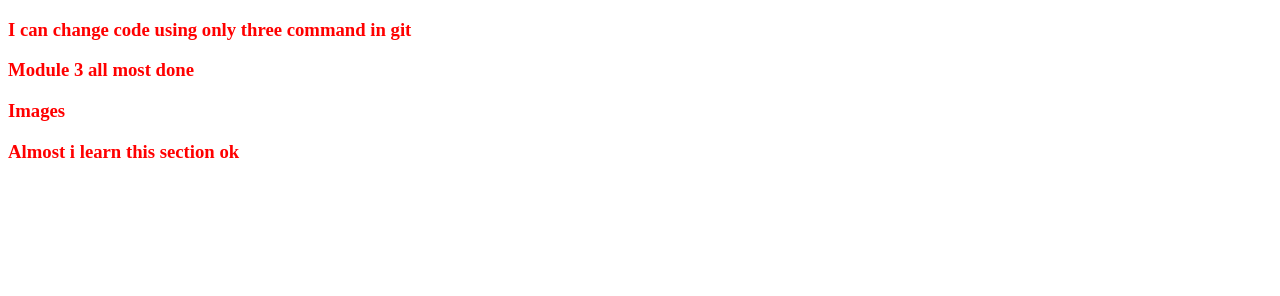
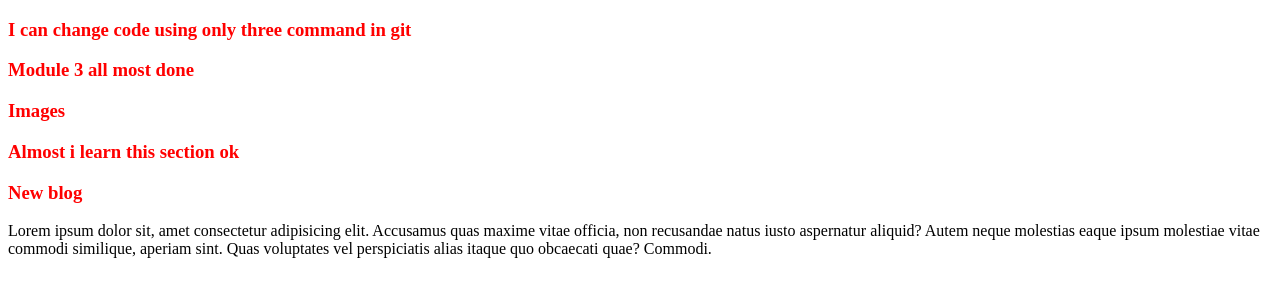
Before and after one commit to lanjudev16/my-secound-repo, a plain HTML site: page index.html in a window 1280 px wide. Drawn offline with Linux system fonts and the light colour scheme.

Commit message:
something

```diff
--- a/index.html
+++ b/index.html
@@ -14,6 +14,9 @@
         <h3>Images</h3>
         <h3>Almost i learn this section ok</h3>
     </div>
-
+    <div>
+        <h3>New blog</h3>
+        <p>Lorem ipsum dolor sit, amet consectetur adipisicing elit. Accusamus quas maxime vitae officia, non recusandae natus iusto aspernatur aliquid? Autem neque molestias eaque ipsum molestiae vitae commodi similique, aperiam sint. Quas voluptates vel perspiciatis alias itaque quo obcaecati quae? Commodi.</p>
+    </div>
 </body>
 </html>
```
